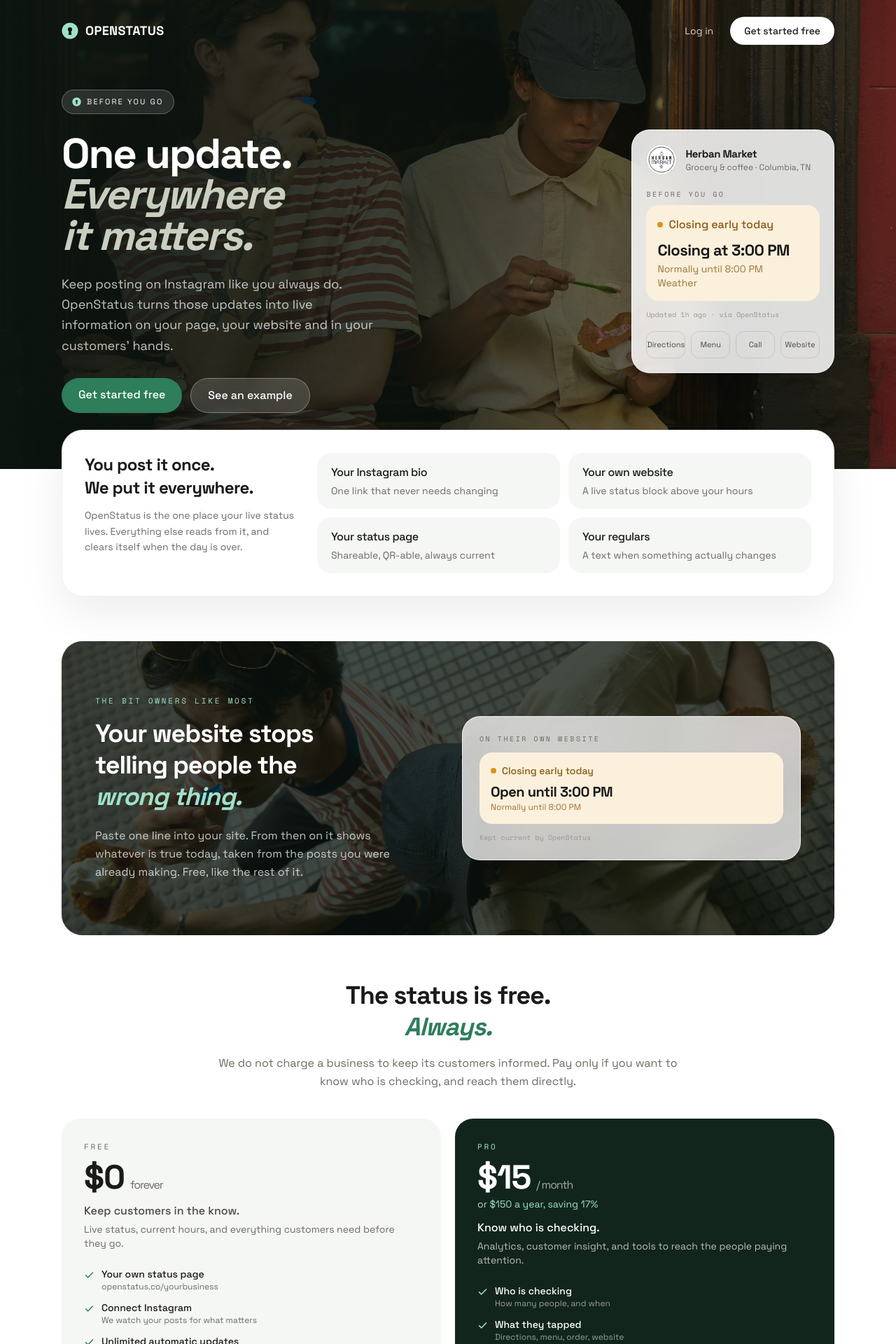
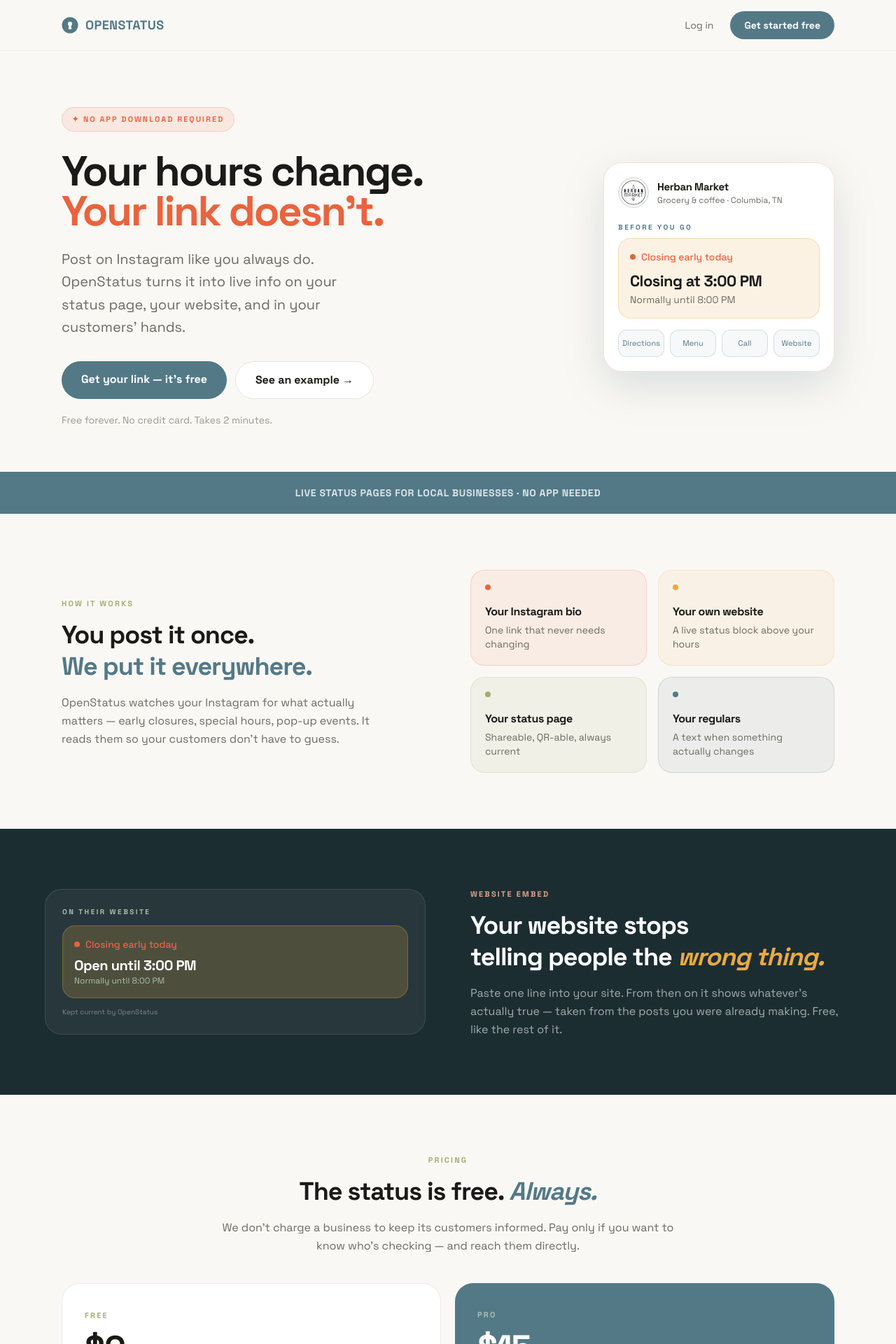
Before and after one commit to emmawest302-sketch/openstatus-web, a Next.js app: page / in a window 1280 px wide. Shown: the top 1920 px of the page at 70% size. Built offline with nearby package versions, Linux system fonts and the light colour scheme.

Commit message:
Redesign homepage: ManyChat layout, earthy palette, Gen Z energy

```diff
--- a/src/app/page.tsx
+++ b/src/app/page.tsx
@@ -41,7 +41,7 @@
 
 function Tick({ light = false }: { light?: boolean }) {
   return (
-    <svg viewBox="0 0 24 24" width="15" height="15" fill="none" className={'shrink-0 mt-1 ' + (light ? 'text-[#9FE1CB]' : 'text-[#2E7D5B]')} aria-hidden="true">
+    <svg viewBox="0 0 24 24" width="15" height="15" fill="none" className={'shrink-0 mt-1 ' + (light ? 'text-[#AAC1AD]' : 'text-[#537987]')} aria-hidden="true">
       <path d="M4 12.5l5 5L20 6.5" stroke="currentColor" strokeWidth="2.5" strokeLinecap="round" strokeLinejoin="round" />
     </svg>
   );
@@ -49,36 +49,26 @@
 
 function SampleCard() {
   return (
-    <div className="w-full max-w-[330px] rounded-[26px] bg-white/85 backdrop-blur-xl border border-white/70 p-5 shadow-[0_20px_60px_rgba(0,0,0,0.28)]">
+    <div className="w-full max-w-[330px] rounded-[26px] bg-white border border-[#E9633E]/20 p-5 shadow-[0_20px_60px_rgba(83,121,135,0.2)]">
       <div className="flex items-center gap-3">
-        <img src="/images.png" alt="" className="w-11 h-11 rounded-full object-cover border border-black/5" />
+        <img src="/images.png" alt="" className="w-11 h-11 rounded-full object-cover border-2 border-[#AAC1AD]/40" />
         <div>
           <p className="font-bold text-[15px] tracking-tight text-[#1A1A18]">Herban Market</p>
           <p className="text-xs text-[#6C6A62]">Grocery &amp; coffee · Columbia, TN</p>
         </div>
       </div>
-
-      <p className="mt-5 text-[10px] uppercase tracking-[0.25em] text-[#6C6A62]" style={{ fontFamily: 'var(--font-mono)' }}>
-        Before you go
-      </p>
-
-      <div className="mt-2 rounded-[18px] bg-[#FBF0DC] px-4 py-4">
+      <p className="mt-5 text-[10px] uppercase tracking-[0.25em] text-[#537987] font-bold">Before you go</p>
+      <div className="mt-2 rounded-[18px] bg-[#EAAA42]/15 border border-[#EAAA42]/30 px-4 py-4">
         <div className="flex items-center gap-2">
-          <span className="w-2 h-2 rounded-full bg-[#E0921B]" />
-          <p className="font-medium text-[#8A5A11]">Closing early today</p>
+          <span className="w-2 h-2 rounded-full bg-[#E9633E]" />
+          <p className="font-medium text-[#E9633E] text-sm">Closing early today</p>
         </div>
         <p className="mt-2 text-[22px] font-bold tracking-tight text-[#1A1A18]">Closing at 3:00 PM</p>
-        <p className="text-sm text-[#9A7434]">Normally until 8:00 PM</p>
-        <p className="text-sm text-[#9A7434]">Weather</p>
+        <p className="text-sm text-[#6C6A62]">Normally until 8:00 PM</p>
       </div>
-
-      <p className="mt-3 text-[10px] text-[#9B998F]" style={{ fontFamily: 'var(--font-mono)' }}>
-        Updated 1h ago · via OpenStatus
-      </p>
-
-      <div className="mt-4 grid grid-cols-4 gap-2 text-center text-[11px] text-[#4A4842]">
+      <div className="mt-4 grid grid-cols-4 gap-2 text-center text-[11px] text-[#537987]">
         {['Directions', 'Menu', 'Call', 'Website'].map((l) => (
-          <span key={l} className="rounded-xl border border-black/10 py-2.5">{l}</span>
+          <span key={l} className="rounded-xl border border-[#537987]/20 py-2.5 bg-[#537987]/5">{l}</span>
         ))}
       </div>
     </div>
@@ -86,139 +76,134 @@
 }
 
 export default function HomePage() {
-  const glass = 'rounded-[26px] bg-white/75 backdrop-blur-xl border border-white/70';
+  return (
+    <div className="min-h-screen bg-[#FAF8F4] text-[#1A1A18]" style={{ fontFamily: 'var(--font-display)' }}>
 
-  return (
-    <div className="min-h-screen bg-white text-[#1A1A18]" style={{ fontFamily: 'var(--font-display)' }}>
-      <section className="relative min-h-[660px] overflow-hidden">
-        <img src="/street.jpg.jpg" alt="" className="absolute inset-0 w-full h-full object-cover" />
-        <div className="absolute inset-0 bg-gradient-to-r from-[#0B1410]/95 via-[#0B1410]/72 to-[#0B1410]/25" />
-
-        <header className="relative max-w-6xl mx-auto px-6 py-6 flex items-center justify-between text-white">
+      {/* NAV */}
+      <header className="sticky top-0 z-50 bg-[#FAF8F4]/90 backdrop-blur border-b border-black/5">
+        <div className="max-w-6xl mx-auto px-6 py-4 flex items-center justify-between">
           <div className="flex items-center gap-2.5">
-            <span className="text-[#9FE1CB]"><Keyhole size={24} /></span>
-            <span className="text-lg font-bold tracking-[0.02em]">OPENSTATUS</span>
+            <span className="text-[#537987]"><Keyhole size={24} /></span>
+            <span className="text-lg font-bold tracking-[0.02em] text-[#537987]">OPENSTATUS</span>
           </div>
           <nav className="flex items-center gap-2">
-            <a href="/login" className="px-4 py-2 text-sm text-white/80 hover:text-white transition">Log in</a>
-            <a href="/signup" className="px-5 py-2.5 text-sm font-medium bg-white text-[#1A1A18] rounded-full hover:bg-[#E2EFE7] transition">Get started free</a>
+            <a href="/login" className="px-4 py-2 text-sm text-[#6C6A62] hover:text-[#1A1A18] transition">Log in</a>
+            <a href="/signup" className="px-5 py-2.5 text-sm font-semibold bg-[#537987] text-white rounded-full hover:bg-[#E9633E] transition">Get started free</a>
           </nav>
+        </div>
       </header>
 
-        <div className="relative max-w-6xl mx-auto px-6 pt-10 pb-20 grid gap-12 lg:grid-cols-[1.15fr_auto] lg:items-center">
-          <div className="text-white max-w-xl">
-            <span className="inline-flex items-center gap-2 text-[11px] uppercase tracking-[0.2em] px-3.5 py-2 rounded-full bg-white/12 backdrop-blur border border-white/25">
-              <span className="text-[#9FE1CB]"><Keyhole size={13} /></span>
-              Before you go
+      {/* HERO */}
+      <section className="max-w-6xl mx-auto px-6 pt-20 pb-16 grid lg:grid-cols-2 gap-12 items-center">
+        <div>
+          <span className="inline-flex items-center gap-2 text-[11px] font-bold uppercase tracking-[0.18em] px-3.5 py-2 rounded-full bg-[#E9633E]/10 text-[#E9633E] border border-[#E9633E]/20">
+            ✦ no app download required
           </span>
-
-            <h1 className="mt-7 text-6xl font-bold tracking-[-0.035em] leading-[0.98]">
-              One update.
-              <br />
-              <span className="text-[#C9CFC0] italic">Everywhere<br />it matters.</span>
+          <h1 className="mt-7 text-6xl font-bold tracking-[-0.04em] leading-[0.95]">
+            Your hours change.<br />
+            <span className="text-[#E9633E]">Your link doesn&rsquo;t.</span>
           </h1>
-
-            <p className="mt-6 text-lg text-white/75 leading-relaxed max-w-md">
-              Keep posting on Instagram like you always do. OpenStatus turns those
-              updates into live information on your page, your website and in your
-              customers&rsquo; hands.
+          <p className="mt-6 text-xl text-[#6C6A62] leading-relaxed max-w-md">
+            Post on Instagram like you always do. OpenStatus turns it into live info on your status page, your website, and in your customers&rsquo; hands.
           </p>
-
           <div className="mt-8 flex flex-wrap gap-3">
-              <a href="/signup" className="px-6 py-3 rounded-full bg-[#2E7D5B] font-medium hover:bg-[#256349] transition">Get started free</a>
-              <a href="/herban" className="px-6 py-3 rounded-full bg-white/15 backdrop-blur border border-white/30 font-medium hover:bg-white/25 transition">See an example</a>
+            <a href="/signup" className="px-7 py-3.5 rounded-full bg-[#537987] text-white font-semibold hover:bg-[#E9633E] transition text-base">Get your link — it&rsquo;s free</a>
+            <a href="/herban" className="px-7 py-3.5 rounded-full bg-white border border-black/10 font-semibold text-[#1A1A18] hover:border-[#537987] transition text-base">See an example →</a>
           </div>
+          <p className="mt-5 text-sm text-[#9B998F]">Free forever. No credit card. Takes 2 minutes.</p>
         </div>
-
+        <div className="flex justify-center lg:justify-end">
           <SampleCard />
         </div>
       </section>
 
-      <section className="max-w-6xl mx-auto px-6 -mt-14 relative">
-        <div className="rounded-[30px] bg-white border border-black/5 shadow-[0_20px_60px_rgba(0,0,0,0.08)] p-8">
-          <div className="grid gap-8 lg:grid-cols-[300px_1fr] lg:items-start">
+      {/* BANNER */}
+      <section className="bg-[#537987] py-5">
+        <p className="text-center text-white/80 text-sm tracking-wider uppercase font-semibold">
+          Live status pages for local businesses · no app needed
+        </p>
+      </section>
+
+      {/* HOW IT WORKS */}
+      <section className="max-w-6xl mx-auto px-6 py-20">
+        <div className="grid lg:grid-cols-2 gap-16 items-center">
           <div>
-              <p className="text-2xl font-bold tracking-tight leading-snug">You post it once.<br />We put it everywhere.</p>
-              <p className="mt-3 text-sm text-[#6C6A62] leading-relaxed">
-                OpenStatus is the one place your live status lives. Everything else
-                reads from it, and clears itself when the day is over.
+            <span className="text-[11px] font-bold uppercase tracking-[0.2em] text-[#A0AF72]">How it works</span>
+            <h2 className="mt-3 text-4xl font-bold tracking-[-0.03em] leading-tight">
+              You post it once.<br />
+              <span className="text-[#537987]">We put it everywhere.</span>
+            </h2>
+            <p className="mt-4 text-[#6C6A62] leading-relaxed max-w-md">
+              OpenStatus watches your Instagram for what actually matters — early closures, special hours, pop-up events. It reads them so your customers don&rsquo;t have to guess.
             </p>
           </div>
-
-            <div className="grid gap-3 sm:grid-cols-2">
-              {surfaces.map(([where, what]) => (
-                <div key={where} className="rounded-[20px] bg-[#F5F7F5] px-5 py-4">
-                  <p className="font-medium tracking-tight">{where}</p>
+          <div className="grid sm:grid-cols-2 gap-4">
+            {surfaces.map(([where, what], i) => {
+              const colors = [
+                'bg-[#E9633E]/8 border-[#E9633E]/20',
+                'bg-[#EAAA42]/8 border-[#EAAA42]/20',
+                'bg-[#A0AF72]/10 border-[#A0AF72]/20',
+                'bg-[#537987]/8 border-[#537987]/20',
+              ];
+              const dots = ['bg-[#E9633E]', 'bg-[#EAAA42]', 'bg-[#A0AF72]', 'bg-[#537987]'];
+              return (
+                <div key={where} className={`rounded-[20px] border p-5 ${colors[i]}`}>
+                  <span className={`w-2 h-2 rounded-full inline-block mb-3 ${dots[i]}`} />
+                  <p className="font-semibold tracking-tight">{where}</p>
                   <p className="mt-1 text-sm text-[#6C6A62]">{what}</p>
                 </div>
-              ))}
-            </div>
+              );
+            })}
           </div>
         </div>
       </section>
 
-      <section className="max-w-6xl mx-auto px-6 py-16">
-        <div className="relative rounded-[30px] overflow-hidden min-h-[420px] flex items-center">
-          <img src="/hero.jpg.jpg" alt="" className="absolute inset-0 w-full h-full object-cover" />
-          <div className="absolute inset-0 bg-[#0B1410]/70" />
-          <div className="relative w-full p-8 sm:p-12 grid gap-10 lg:grid-cols-2 lg:items-center">
+      {/* WEBSITE EMBED */}
+      <section className="bg-[#1C2D32] py-20 px-6">
+        <div className="max-w-6xl mx-auto grid lg:grid-cols-2 gap-16 items-center">
+          <div className="rounded-[24px] bg-white/5 border border-white/10 p-6">
+            <p className="text-[10px] uppercase tracking-[0.25em] text-[#AAC1AD] font-bold">On their website</p>
+            <div className="mt-3 rounded-[18px] bg-[#EAAA42]/20 border border-[#EAAA42]/30 px-4 py-4">
+              <div className="flex items-center gap-2">
+                <span className="w-2 h-2 rounded-full bg-[#E9633E]" />
+                <p className="text-sm font-medium text-[#E9633E]">Closing early today</p>
+              </div>
+              <p className="mt-1.5 text-xl font-bold tracking-tight text-white">Open until 3:00 PM</p>
+              <p className="text-xs text-[#AAC1AD]">Normally until 8:00 PM</p>
+            </div>
+            <p className="mt-3 text-[10px] text-white/40 font-mono">Kept current by OpenStatus</p>
+          </div>
           <div className="text-white">
-              <p className="text-[11px] uppercase tracking-[0.25em] text-[#9FE1CB]" style={{ fontFamily: 'var(--font-mono)' }}>
-                The bit owners like most
+            <span className="text-[11px] font-bold uppercase tracking-[0.2em] text-[#E3A58A]">Website embed</span>
+            <h2 className="mt-3 text-4xl font-bold tracking-[-0.03em] leading-tight">
+              Your website stops<br />telling people the{' '}
+              <span className="text-[#EAAA42] italic">wrong thing.</span>
+            </h2>
+            <p className="mt-4 text-white/60 leading-relaxed">
+              Paste one line into your site. From then on it shows whatever&rsquo;s actually true — taken from the posts you were already making. Free, like the rest of it.
             </p>
-              <h2 className="mt-4 text-4xl font-bold tracking-[-0.03em] leading-tight">
-                Your website stops<br />telling people the<br />
-                <span className="text-[#9FE1CB] italic">wrong thing.</span>
-              </h2>
-              <p className="mt-5 text-white/75 leading-relaxed max-w-md">
-                Paste one line into your site. From then on it shows whatever is true
-                today, taken from the posts you were already making. Free, like the
-                rest of it.
-              </p>
-            </div>
-
-            <div className={'p-6 ' + glass}>
-              <p className="text-[10px] uppercase tracking-[0.25em] text-[#6C6A62]" style={{ fontFamily: 'var(--font-mono)' }}>
-                On their own website
-              </p>
-              <div className="mt-3 rounded-[18px] bg-[#FBF0DC] px-4 py-4">
-                <div className="flex items-center gap-2">
-                  <span className="w-2 h-2 rounded-full bg-[#E0921B]" />
-                  <p className="text-sm font-medium text-[#8A5A11]">Closing early today</p>
-                </div>
-                <p className="mt-1.5 text-xl font-bold tracking-tight">Open until 3:00 PM</p>
-                <p className="text-xs text-[#9A7434]">Normally until 8:00 PM</p>
-              </div>
-              <p className="mt-3 text-[10px] text-[#9B998F]" style={{ fontFamily: 'var(--font-mono)' }}>
-                Kept current by OpenStatus
-              </p>
-            </div>
           </div>
         </div>
       </section>
 
-      <section className="max-w-6xl mx-auto px-6 pb-16">
+      {/* PRICING */}
+      <section className="max-w-6xl mx-auto px-6 py-20">
         <div className="text-center max-w-2xl mx-auto">
-          <h2 className="text-4xl font-bold tracking-[-0.03em] leading-tight">
-            The status is free.
-            <br />
-            <span className="italic text-[#2E7D5B]">Always.</span>
+          <span className="text-[11px] font-bold uppercase tracking-[0.2em] text-[#A0AF72]">Pricing</span>
+          <h2 className="mt-3 text-4xl font-bold tracking-[-0.03em] leading-tight">
+            The status is free.{' '}
+            <span className="text-[#537987] italic">Always.</span>
           </h2>
           <p className="mt-4 text-[#6C6A62] leading-relaxed">
-            We do not charge a business to keep its customers informed. Pay only if
-            you want to know who is checking, and reach them directly.
+            We don&rsquo;t charge a business to keep its customers informed. Pay only if you want to know who&rsquo;s checking — and reach them directly.
           </p>
         </div>
-
         <div className="mt-10 grid gap-5 lg:grid-cols-2">
-          <div className="rounded-[26px] bg-[#F5F7F5] p-8">
-            <p className="text-[11px] uppercase tracking-[0.25em] text-[#6C6A62]" style={{ fontFamily: 'var(--font-mono)' }}>Free</p>
+          <div className="rounded-[26px] bg-white border border-black/8 p-8">
+            <span className="text-[11px] font-bold uppercase tracking-[0.2em] text-[#A0AF72]">Free</span>
             <p className="mt-3 text-5xl font-bold tracking-tight">$0<span className="ml-2 text-base font-normal text-[#6C6A62]">forever</span></p>
-            <p className="mt-3 text-[#4A4842] font-medium">Keep customers in the know.</p>
-            <p className="mt-1 text-sm text-[#6C6A62]">
-              Live status, current hours, and everything customers need before they go.
-            </p>
-
+            <p className="mt-3 text-[#1A1A18] font-semibold">Keep customers in the know.</p>
+            <p className="mt-1 text-sm text-[#6C6A62]">Live status, current hours, everything they need before they go.</p>
             <ul className="mt-6 space-y-3">
               {freeFeatures.map(([title, body]) => (
                 <li key={title} className="flex gap-2.5">
@@ -230,20 +215,14 @@
                 </li>
               ))}
             </ul>
-
-            <a href="/signup" className="mt-7 block text-center py-3 rounded-full bg-[#1A1A18] text-white font-medium hover:bg-[#2E7D5B] transition">Get started free</a>
+            <a href="/signup" className="mt-7 block text-center py-3.5 rounded-full bg-[#1A1A18] text-white font-semibold hover:bg-[#537987] transition">Get started free</a>
           </div>
-
-          <div className="rounded-[26px] bg-[#12251D] text-white p-8">
-            <p className="text-[11px] uppercase tracking-[0.25em] text-[#9FE1CB]" style={{ fontFamily: 'var(--font-mono)' }}>Pro</p>
+          <div className="rounded-[26px] bg-[#537987] text-white p-8">
+            <span className="text-[11px] font-bold uppercase tracking-[0.2em] text-[#AAC1AD]">Pro</span>
             <p className="mt-3 text-5xl font-bold tracking-tight">$15<span className="ml-2 text-base font-normal text-white/60">/ month</span></p>
-            <p className="mt-1 text-sm text-[#9FE1CB]">or $150 a year, saving 17%</p>
-            <p className="mt-3 font-medium">Know who is checking.</p>
-            <p className="mt-1 text-sm text-white/70">
-              Analytics, customer insight, and tools to reach the people paying
-              attention.
-            </p>
-
+            <p className="mt-1 text-sm text-[#AAC1AD]">or $150 a year — saving 17%</p>
+            <p className="mt-3 font-semibold">Know who is checking.</p>
+            <p className="mt-1 text-sm text-white/70">Analytics, insight, and tools to reach the people paying attention.</p>
             <ul className="mt-6 space-y-3">
               {proFeatures.map(([title, body]) => (
                 <li key={title} className="flex gap-2.5">
@@ -255,29 +234,29 @@
                 </li>
               ))}
             </ul>
-
-            <a href="/signup" className="mt-7 block text-center py-3 rounded-full bg-[#2E7D5B] font-medium hover:bg-white hover:text-[#12251D] transition">Start with Pro</a>
+            <a href="/signup" className="mt-7 block text-center py-3.5 rounded-full bg-[#E9633E] font-semibold hover:bg-[#EAAA42] hover:text-[#1A1A18] transition">Start with Pro</a>
           </div>
         </div>
       </section>
 
+      {/* BOTTOM CTA */}
       <section className="max-w-6xl mx-auto px-6 pb-20">
-        <div className="rounded-[26px] bg-[#F5F7F5] px-8 py-10 flex flex-wrap items-center justify-between gap-6">
-          <div className="flex items-center gap-4">
-            <span className="text-[#2E7D5B]"><Keyhole size={40} /></span>
-            <div>
-              <p className="text-xl font-bold tracking-tight">Keep posting there.</p>
-              <p className="text-[#6C6A62]">We will take it from there.</p>
-            </div>
-          </div>
-          <a href="/signup" className="px-6 py-3 rounded-full bg-[#1A1A18] text-white font-medium hover:bg-[#2E7D5B] transition">Get your OpenStatus link</a>
+        <div className="rounded-[30px] bg-[#E9633E] px-8 py-14 text-center text-white">
+          <span className="text-[#EAAA42] text-3xl">✦</span>
+          <h2 className="mt-4 text-4xl font-bold tracking-[-0.03em]">Keep posting there.</h2>
+          <p className="mt-2 text-white/80 text-lg">We&rsquo;ll take it from there.</p>
+          <a href="/signup" className="mt-8 inline-block px-8 py-4 rounded-full bg-white text-[#E9633E] font-bold text-base hover:bg-[#FAF8F4] transition">Get your OpenStatus link →</a>
         </div>
       </section>
 
+      {/* FOOTER */}
       <footer className="max-w-6xl mx-auto px-6 pb-10">
-        <div className="flex flex-wrap items-center justify-between gap-4 pt-6 border-t border-black/10 text-[11px] uppercase tracking-[0.2em] text-[#9B998F]" style={{ fontFamily: 'var(--font-mono)' }}>
+        <div className="flex flex-wrap items-center justify-between gap-4 pt-6 border-t border-black/10 text-[11px] uppercase tracking-[0.2em] text-[#9B998F]">
+          <div className="flex items-center gap-2">
+            <span className="text-[#537987]"><Keyhole size={16} /></span>
             <span>OpenStatus</span>
-          <a href="/login" className="hover:text-[#1A1A18] transition">Log in</a>
+          </div>
+          <a href="/login" className="hover:text-[#537987] transition">Log in</a>
         </div>
       </footer>
     </div>
```
Lines whose indentation alone changed are shown as unchanged.
